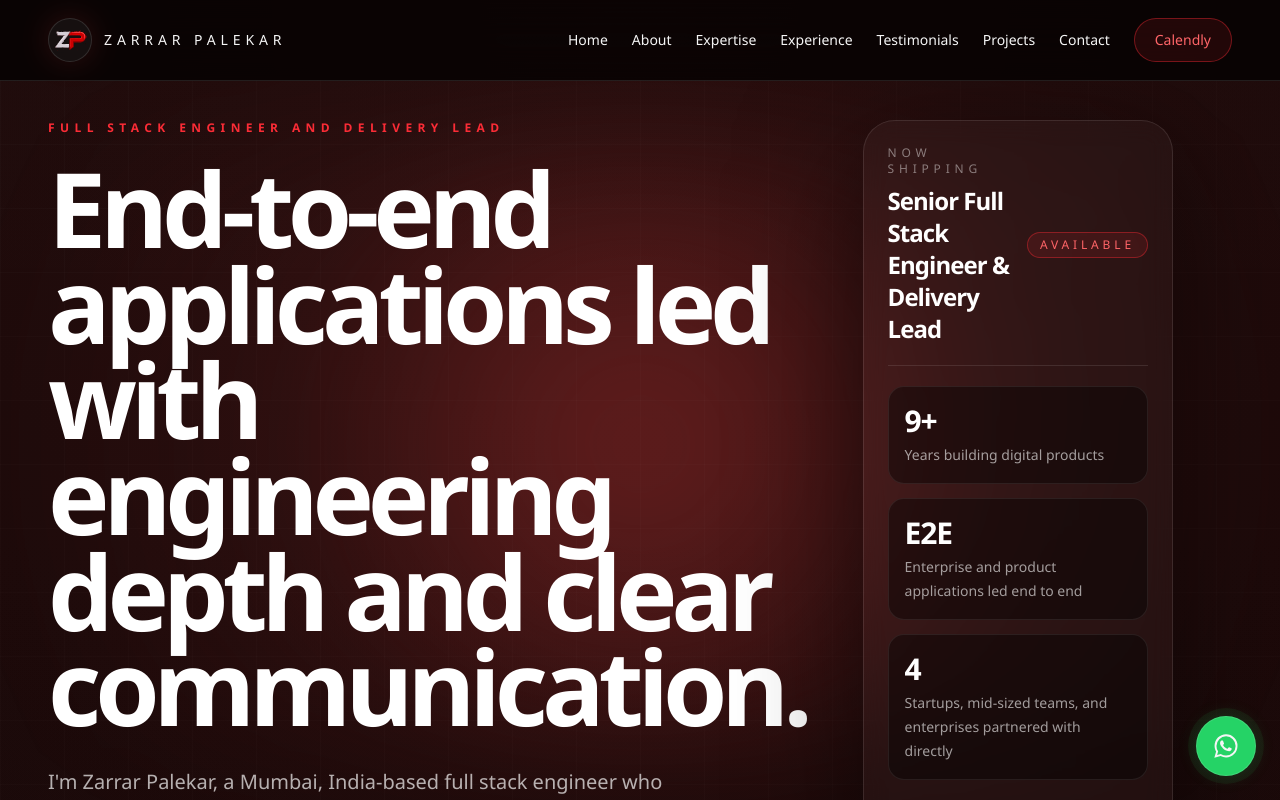
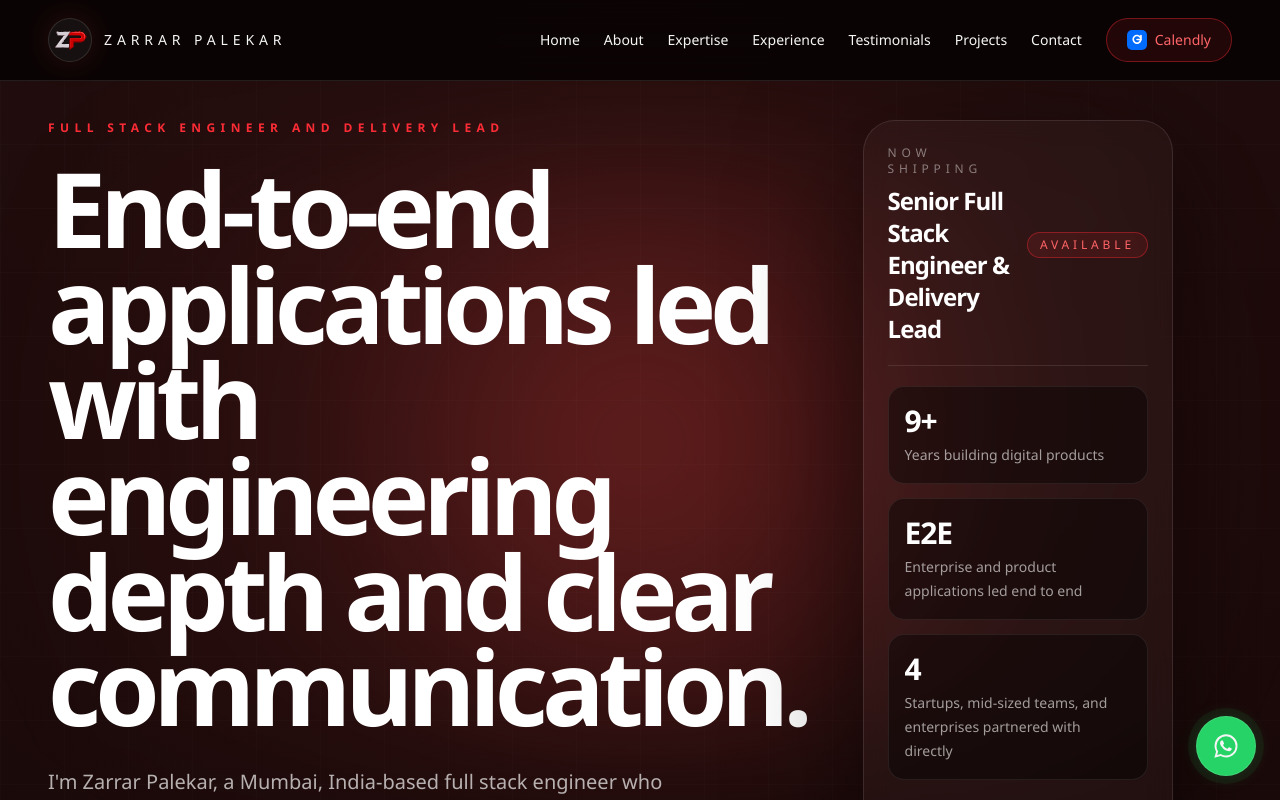
Before and after one commit to ZarrarPalekar/ReactiFolio, a Next.js app: page / in a window 1280 px wide. Shown: the top 800 px of the page. Built offline with nearby package versions, Linux system fonts and the light colour scheme.

Commit message:
CTA icons for calendly on navbar

```diff
--- a/components/layout/site-header.tsx
+++ b/components/layout/site-header.tsx
@@ -7,6 +7,7 @@ import { useState } from "react";
 import { navigation, siteConfig } from "@/data/portfolio";
 import { Container } from "@/components/ui/container";
 import { CalendlyButton } from "@/components/ui/calendly-button";
+import { SocialIcon } from "@/components/ui/social-icon";
 
 export function SiteHeader() {
   const [open, setOpen] = useState(false);
@@ -41,7 +42,8 @@ export function SiteHeader() {
               {item.label}
             </Link>
           ))}
-          <CalendlyButton className="inline-flex min-h-11 items-center justify-center rounded-full border border-red-500/40 bg-red-500/10 px-5 text-sm font-medium text-red-400 transition hover:bg-red-600 hover:text-white">
+          <CalendlyButton className="inline-flex min-h-11 items-center justify-center gap-2 rounded-full border border-red-500/40 bg-red-500/10 px-5 text-sm font-medium text-red-400 transition hover:bg-red-600 hover:text-white">
+            <SocialIcon name="Calendly" className="size-5 shrink-0" />
             Calendly
           </CalendlyButton>
         </nav>
@@ -72,8 +74,9 @@ export function SiteHeader() {
             ))}
             <CalendlyButton
               onClick={() => setOpen(false)}
-              className="mt-3 inline-flex min-h-11 items-center justify-center rounded-full bg-red-600 px-5 text-sm font-medium text-white transition hover:bg-red-500"
+              className="mt-3 inline-flex min-h-11 items-center justify-center gap-2 rounded-full bg-red-600 px-5 text-sm font-medium text-white transition hover:bg-red-500"
             >
+              <SocialIcon name="Calendly" className="size-5 shrink-0" />
               Calendly
             </CalendlyButton>
           </Container>
```
